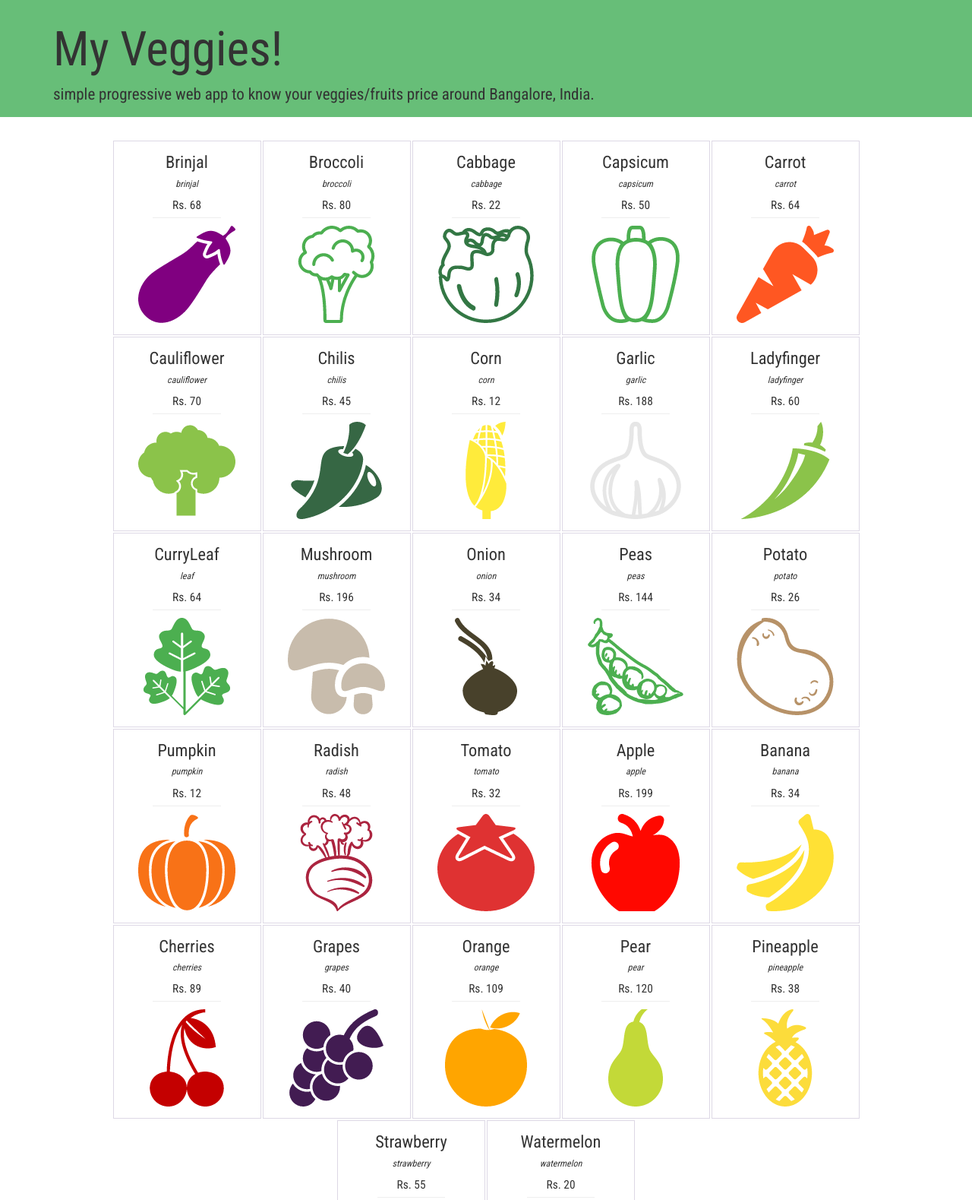
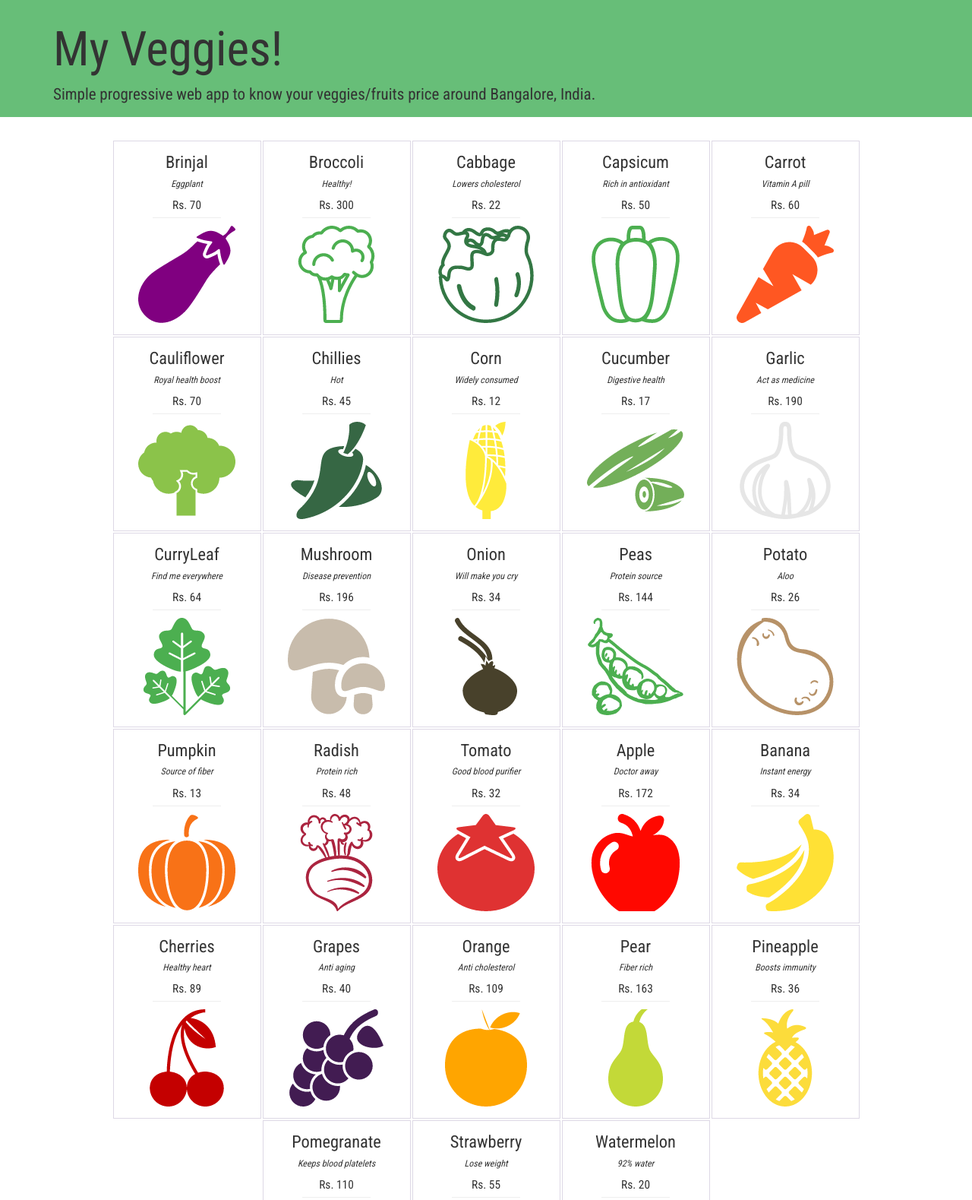
Before and after one commit to divagar/myveggies, a plain HTML site: page index.html in a window 1280 px wide. Shown: the top 1579 px of the page at 76% size. Drawn offline with Linux system fonts and the light colour scheme.

Commit message:
Add veggies caption
Signed-off-by: Div <m.divagar@gmail.com>

```diff
--- a/data/veggies.json
+++ b/data/veggies.json
@@ -1,33 +1,34 @@
 {
     "veggies":
                 [
-                    {"name":"Brinjal", "desc":"brinjal", "price":"68"},
-                    {"name":"Broccoli", "desc":"broccoli", "price":"80"},
-                    {"name":"Cabbage", "desc":"cabbage", "price":"22"},
-                    {"name":"Capsicum", "desc":"capsicum", "price":"50"},
-                    {"name":"Carrot", "desc":"carrot", "price":"64"},
-                    {"name":"Cauliflower", "desc":"cauliflower", "price":"70"},
-                    {"name":"Chilis", "desc":"chilis", "price":"45"},
-                    {"name":"Corn", "desc":"corn", "price":"12"},
-                    {"name":"Garlic", "desc":"garlic", "price":"188"},
-                    {"name":"Ladyfinger", "desc":"ladyfinger", "price":"60"},
-                    {"name":"CurryLeaf", "desc":"leaf", "price":"64"},
-                    {"name":"Mushroom", "desc":"mushroom", "price":"196"},
-                    {"name":"Onion", "desc":"onion", "price":"34"},
-                    {"name":"Peas", "desc":"peas", "price":"144"},
-                    {"name":"Potato", "desc":"potato", "price":"26"},
-                    {"name":"Pumpkin", "desc":"pumpkin", "price":"12"},
-                    {"name":"Radish", "desc":"radish", "price":"48"},
-                    {"name":"Tomato", "desc":"tomato", "price":"32"},
-                    {"name":"Apple", "desc":"apple", "price":"199"},
-                    {"name":"Banana", "desc":"banana", "price":"34"},
-                    {"name":"Cherries", "desc":"cherries", "price":"89"},
-                    {"name":"Grapes", "desc":"grapes", "price":"40"},
-                    {"name":"Orange", "desc":"orange", "price":"109"},
-                    {"name":"Pear", "desc":"pear", "price":"120"},
-                    {"name":"Pineapple", "desc":"pineapple", "price":"38"},
-                    {"name":"Strawberry", "desc":"strawberry", "price":"55"},
-                    {"name":"Watermelon", "desc":"watermelon", "price":"20"}
+                    {"name":"Brinjal", "desc":"Eggplant", "price":"70"},
+                    {"name":"Broccoli", "desc":"Healthy!", "price":"300"},
+                    {"name":"Cabbage", "desc":"Lowers cholesterol", "price":"22"},
+                    {"name":"Capsicum", "desc":"Rich in antioxidant", "price":"50"},
+                    {"name":"Carrot", "desc":"Vitamin A pill", "price":"60"},
+                    {"name":"Cauliflower", "desc":"Royal health boost", "price":"70"},
+                    {"name":"Chillies", "desc":"Hot", "price":"45"},
+                    {"name":"Corn", "desc":"Widely consumed", "price":"12"},
+                    {"name":"Cucumber", "desc":"Digestive health", "price":"17"},
+                    {"name":"Garlic", "desc":"Act as medicine", "price":"190"},
+                    {"name":"CurryLeaf", "desc":"Find me everywhere", "price":"64"},
+                    {"name":"Mushroom", "desc":"Disease prevention", "price":"196"},
+                    {"name":"Onion", "desc":"Will make you cry", "price":"34"},
+                    {"name":"Peas", "desc":"Protein source", "price":"144"},
+                    {"name":"Potato", "desc":"Aloo", "price":"26"},
+                    {"name":"Pumpkin", "desc":"Source of fiber", "price":"13"},
+                    {"name":"Radish", "desc":"Protein rich", "price":"48"},
+                    {"name":"Tomato", "desc":"Good blood purifier", "price":"32"},
+                    {"name":"Apple", "desc":"Doctor away", "price":"172"},
+                    {"name":"Banana", "desc":"Instant energy", "price":"34"},
+                    {"name":"Cherries", "desc":"Healthy heart", "price":"89"},
+                    {"name":"Grapes", "desc":"Anti aging", "price":"40"},
+                    {"name":"Orange", "desc":"Anti cholesterol", "price":"109"},
+                    {"name":"Pear", "desc":"Fiber rich", "price":"163"},
+                    {"name":"Pineapple", "desc":"Boosts immunity", "price":"36"},
+                    {"name":"Pomegranate", "desc":"Keeps blood platelets", "price":"110"},
+                    {"name":"Strawberry", "desc":"Lose weight", "price":"55"},
+                    {"name":"Watermelon", "desc":"92% water", "price":"20"}
                 ],
-     "updatedTime": "Wed Dec 09 2015"
+     "updatedTime": "Sat Dec 12 2015"
 }
--- a/index.html
+++ b/index.html
@@ -41,7 +41,7 @@
     <div class="jumbotron">
       <div class="container">
         <h1>My Veggies!</h1>
-        <p>simple progressive web app to know your veggies/fruits price around Bangalore, India.</p>
+        <p>Simple progressive web app to know your veggies/fruits price around Bangalore, India.</p>
       </div>
     </div>
 
```
Also changed, not shown: images/veggies/Chillies.png (renamed from images/veggies/Chilis.png), images/veggies/Cucumber.png (added), images/veggies/Pomegranate.png (added).
